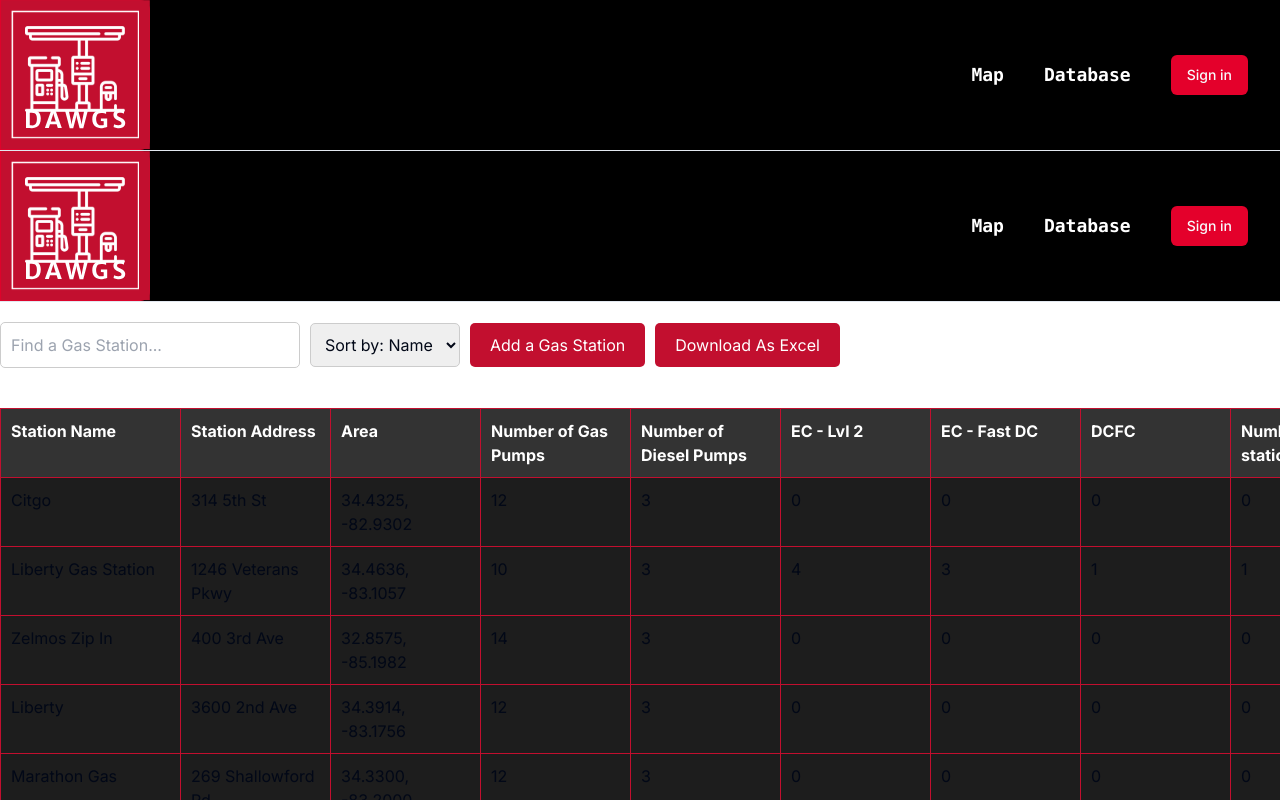
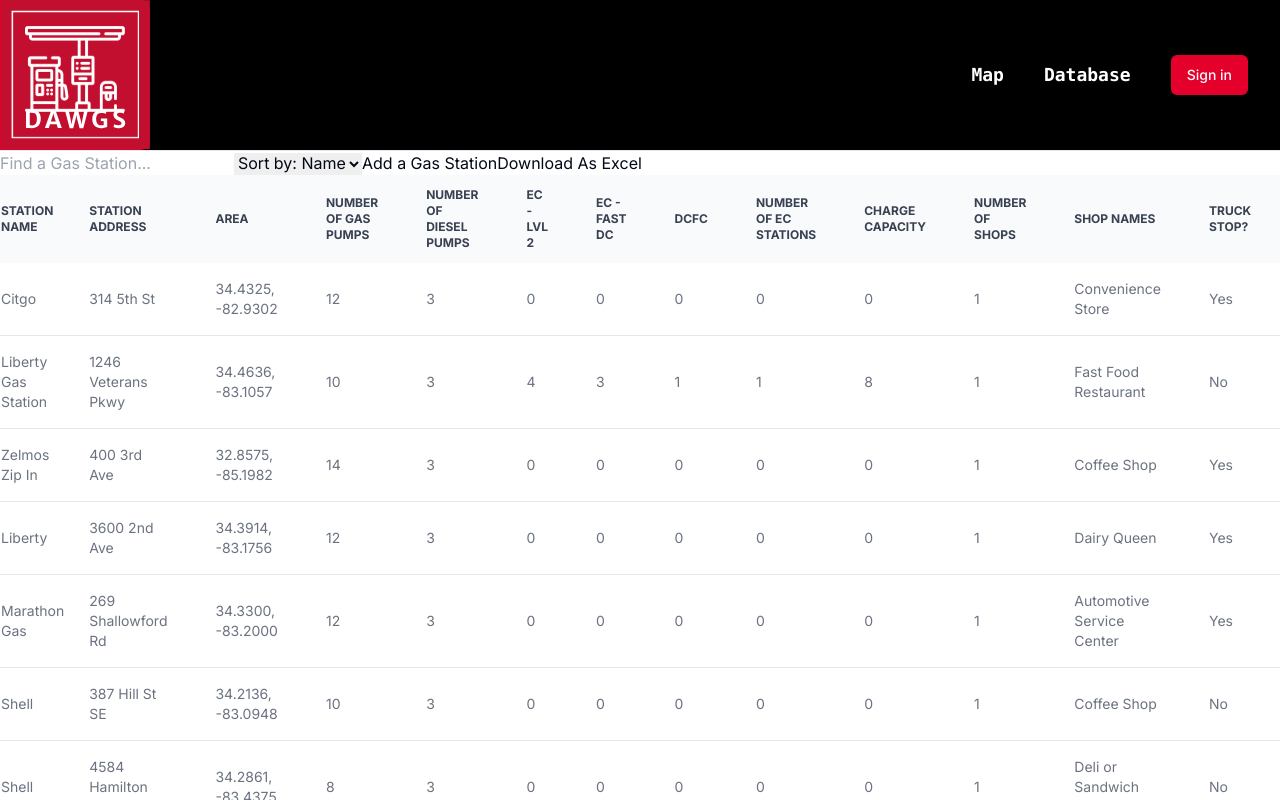
Before and after one commit to thefrugaldev/dawgs-portal, a Next.js app: page /database in a window 1280 px wide. Shown: the top 800 px of the page. Built offline with nearby package versions, Linux system fonts and the light colour scheme.

Commit message:
dropping custom css for Tailwind

```diff
--- a/src/app/database/layout.tsx
+++ b/src/app/database/layout.tsx
@@ -3,8 +3,8 @@
 import type { Metadata } from 'next';
 import { Inter } from 'next/font/google';
 
-import '../database.css';
-import { Navbar } from '@/components/navbar/navbar';
+//import '../database.css';
+//import { Navbar } from '@/components/navbar/navbar';
 
 const inter = Inter({ subsets: ['latin'] });
 
@@ -21,7 +21,6 @@
   return (
     <html lang="en">
       <body className={inter.className}>
-      <Navbar />
         {children}
       </body>
     </html>
--- a/src/app/database/page.tsx
+++ b/src/app/database/page.tsx
@@ -3,8 +3,6 @@
 
 import React from 'react';
 import * as XLSX from 'xlsx';
-import '../database.css';
-//import '../globals.css';
 
 const data = [
   { id: 1, stationName: 'Citgo', stationAddress: '314 5th St', area: '34.4325, -82.9302', gasPumps: 12, dieselPumps: 3, ecLvl2: 0, ecFastDC: 0, dcfc: 0, ecCount: 0, chargeCapacity: 0, shopCount: 1, shopNames: 'Convenience Store', truckStop: 'Yes', bathroomStallCount: 8, seatingAvailable: 'Yes', seatingreenspaceAvailable: 'No', dailyCustomers: 550 },
@@ -31,49 +29,49 @@
 //const yourfunc = ({data}: {data: type}) => {
  const Table = ({ data }: any) => {
   return (
-    <div className="wrapper">
-      <table id="gas-station-table">
-        <thead>
+    <div className="relative overflow-x-auto">
+      <table className="w-full text-sm text-left rtl:text-right text-gray-500 dark:text-gray-400" id="gas-station-table">
+        <thead className="text-xs text-gray-700 uppercase bg-gray-50 dark:bg-gray-700 dark:text-gray-400">
           <tr>
           <th className="fix">Station Name</th>
-            <th>Station Address</th>
-            <th>Area</th>
-            <th>Number of Gas Pumps</th>
-            <th>Number of Diesel Pumps</th>
-            <th>EC - Lvl 2</th>
-            <th>EC - Fast DC</th>
-            <th>DCFC</th>
-            <th>Number of EC stations</th>
-            <th>Charge Capacity</th>
-            <th>Number of Shops</th>
-            <th>Shop Names</th>
-            <th>Truck Stop?</th>
-            <th>Bathroom Stalls</th>
-            <th>Seating Available?</th>
-            <th>Greenspace Available?</th>
-            <th>Number of Daily Customers</th>
+          <th scope="col" className="px-6 py-3">Station Address</th>
+          <th scope="col" className="px-6 py-3">Area</th>
+            <th scope="col" className="px-6 py-3">Number of Gas Pumps</th>
+            <th scope="col" className="px-6 py-3">Number of Diesel Pumps</th>
+            <th scope="col" className="px-6 py-3">EC - Lvl 2</th>
+            <th scope="col" className="px-6 py-3">EC - Fast DC</th>
+            <th scope="col" className="px-6 py-3">DCFC</th>
+            <th scope="col" className="px-6 py-3">Number of EC stations</th>
+            <th scope="col" className="px-6 py-3">Charge Capacity</th>
+            <th scope="col" className="px-6 py-3">Number of Shops</th>
+            <th scope="col" className="px-6 py-3">Shop Names</th>
+            <th scope="col" className="px-6 py-3">Truck Stop?</th>
+            <th scope="col" className="px-6 py-3">Bathroom Stalls</th>
+            <th scope="col" className="px-6 py-3">Seating Available?</th>
+            <th scope="col" className="px-6 py-3">Greenspace Available?</th>
+            <th scope="col" className="px-6 py-3">Number of Daily Customers</th>
           </tr>
         </thead>
         <tbody>
           {data.map((item: any) => (
-            <tr key={item.id}>
+            <tr className="bg-white border-b dark:bg-gray-800 dark:border-gray-700" key={item.id}>
             <td className="fix" >{item.stationName}</td>
-              <td>{item.stationAddress}</td>
-              <td>{item.area}</td>
-              <td>{item.gasPumps}</td>
-              <td>{item.dieselPumps}</td>
-              <td>{item.ecLvl2}</td>
-              <td>{item.ecFastDC}</td>
-              <td>{item.dcfc}</td>
-              <td>{item.ecCount}</td>
-              <td>{item.chargeCapacity}</td>
-              <td>{item.shopCount}</td>
-              <td>{item.shopNames}</td>
-              <td>{item.truckStop}</td>
-              <td>{item.bathroomStallCount}</td>
-              <td>{item.seatingAvailable}</td>
-              <td>{item.greenspaceAvailable}</td>
-              <td>{item.dailyCustomers}</td>
+            <td className="px-6 py-4">{item.stationAddress}</td>
+              <td className="px-6 py-4">{item.area}</td>
+              <td className="px-6 py-4">{item.gasPumps}</td>
+              <td className="px-6 py-4">{item.dieselPumps}</td>
+              <td className="px-6 py-4">{item.ecLvl2}</td>
+              <td className="px-6 py-4">{item.ecFastDC}</td>
+              <td className="px-6 py-4">{item.dcfc}</td>
+              <td className="px-6 py-4">{item.ecCount}</td>
+              <td className="px-6 py-4">{item.chargeCapacity}</td>
+              <td className="px-6 py-4">{item.shopCount}</td>
+              <td className="px-6 py-4">{item.shopNames}</td>
+              <td className="px-6 py-4">{item.truckStop}</td>
+              <td className="px-6 py-4">{item.bathroomStallCount}</td>
+              <td className="px-6 py-4">{item.seatingAvailable}</td>
+              <td className="px-6 py-4">{item.greenspaceAvailable}</td>
+              <td className="px-6 py-4">{item.dailyCustomers}</td>
             </tr>
           ))}
         </tbody>
```
